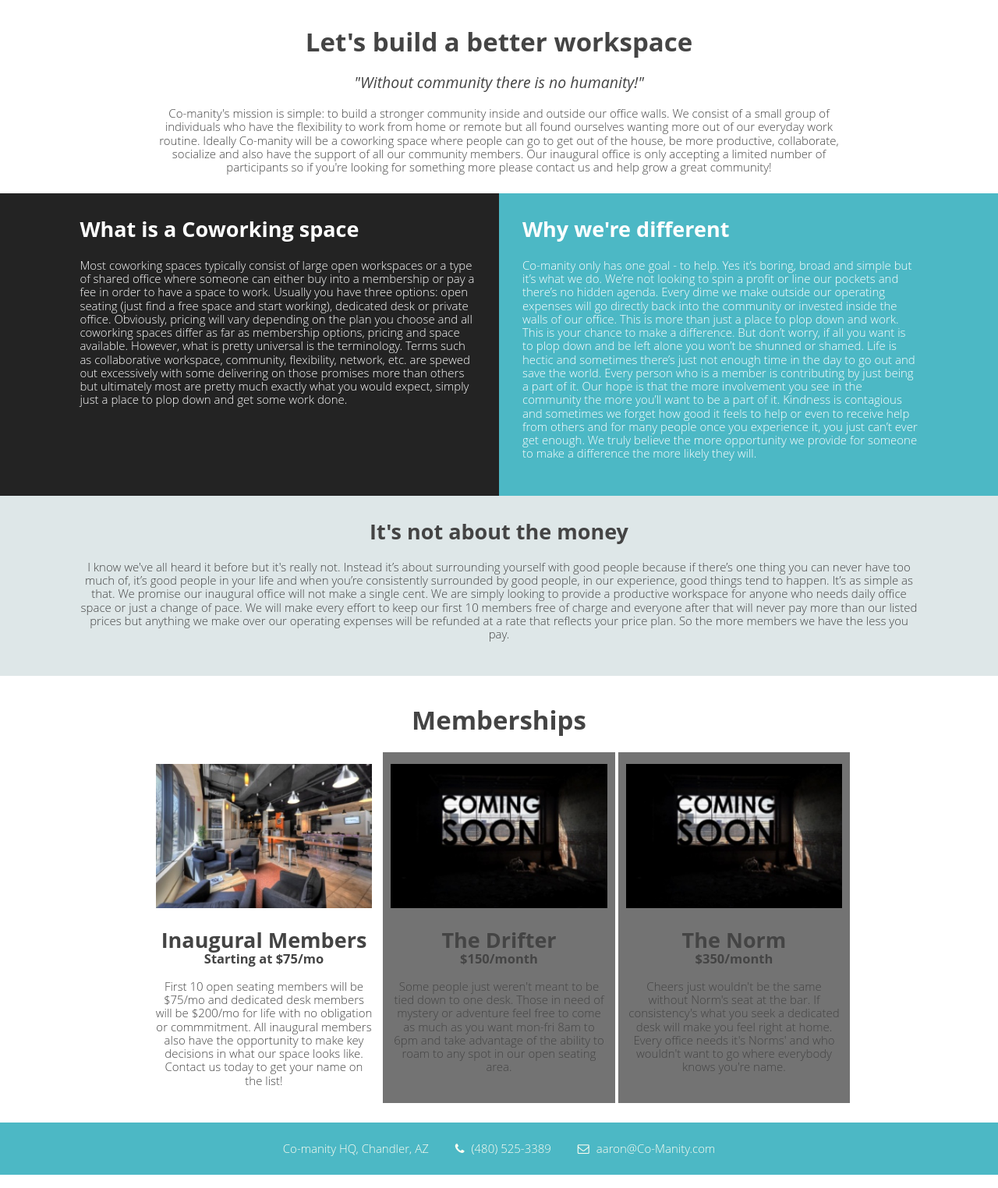
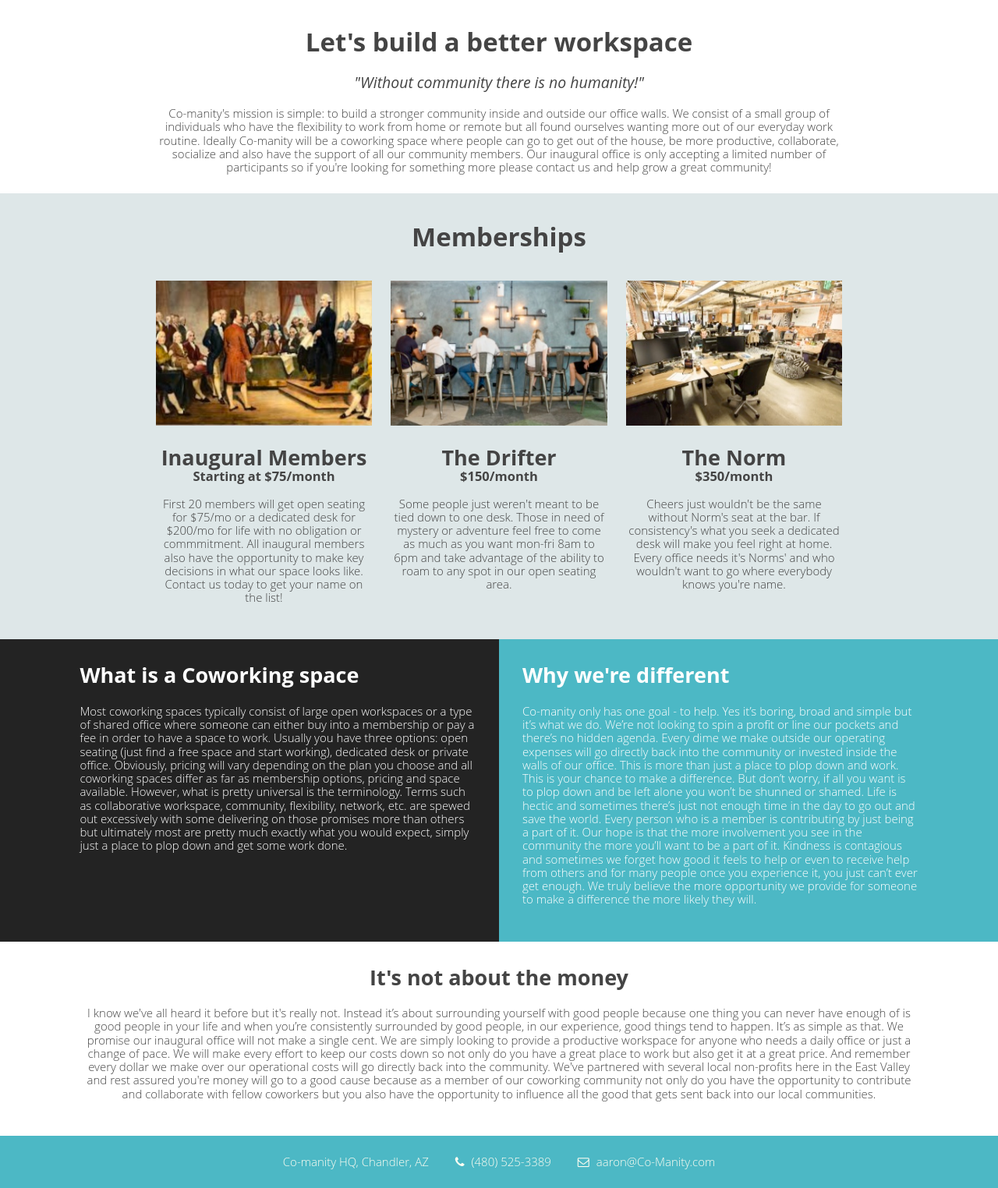
Before and after one commit to coolhand37/Comanity, a website: page index.html in a window 1280 px wide. Shown: the part 472-1996 px from the top of the page at 78% size. Drawn offline with nearby package versions, Linux system fonts and the light colour scheme.

Commit message:
updated images and main div classes

```diff
--- a/index.css
+++ b/index.css
@@ -161,12 +161,12 @@ body {
     background-color: white;
 }
 
-.secondary-content {
+.about-us {
     /*background-color: red;*/
 }
 
-.tieritary-content {
-    background-color: #fff;
+.memberships {
+    background-color: #dee7e8;
     text-align: center;
     padding: 15px;
 }
@@ -319,22 +319,22 @@ form button {
 /********Main Content**********/
 
 
-.about-us {
+.mission {
     padding: 10px 20px;
     /*text-align: left;*/
 }
 
-.about-us h3 {
+.mission h3 {
     font-size: 1.3em;
     font-style: italic;
     font-weight: normal;
 }
 
-.about-us button {
+.mission button {
     background-color: #4cb8c5;
 }
 
-/*******Secondary Content********/
+/*******About Us********/
 
 .coworking-tiles {
     /*background-color: blue;*/
@@ -360,7 +360,7 @@ form button {
 }
 
 .not-about-money {
-    background-color: #dee7e8;
+    background-color: #fff;
 }
 
 /*******Tieritary Content********/
@@ -381,9 +381,9 @@ form button {
     margin-bottom: 0;
 }
 
-.coming-soon-dark {
+/*.coming-soon-dark {
     background-image: url("images/darkbcg.png");
-}
+}*/
 
 .member-option-images {
     max-width: 100%;
@@ -456,7 +456,7 @@ footer {
 
 @media (min-width: 760px) {
 
-    .main-header > div, .hero > div, .main-content > div, /*.secondary-content > div,*/ .tieritary-content > div, footer > div {
+    .main-header > div, .hero > div, .main-content > div, /*.about-us > div,*/ .memberships > div, footer > div {
         width: 760px;
         margin: auto;
     }
@@ -479,7 +479,7 @@ footer {
 
 @media (min-width: 930px) {
 
-    .main-header > div, .hero > div, .main-content > div, /*.secondary-content > div,*/ .tieritary-content > div, footer > div {
+    .main-header > div, .hero > div, .main-content > div, /*.about-us > div,*/ .memberships > div, footer > div {
         width: 930px;
         margin: auto;
     }
--- a/index.html
+++ b/index.html
@@ -85,7 +85,7 @@
 			</form>
 		</div>
 		<div class="main-content">
-			<div id="about-us" class="about-us">
+			<div class="mission">
 				<h1>Let's build a better workspace</h1>
 				<h3>"Without community there is no humanity!"</h3>
 				<p>Co-manity's mission is simple: to build a stronger community inside and outside
@@ -95,7 +95,47 @@
 				</p>
 			</div>
 		</div>
-		<div class="secondary-content">
+		<div id="memberships" class="memberships">
+			<div>
+				<h1>Memberships</h1>
+				<div class="membership-tile-container">
+					<div class="membership-tiles">
+						<div>
+							<img class="member-option-images" src="images/founding.jpg">
+						</div>
+						<div>
+							<h2>Inaugural Members</h2>
+							<h3>Starting at $75/month</h3>
+							<p>First 20 members will get open seating for $75/mo or a dedicated desk for $200/mo for life with no obligation or commmitment. All inaugural members also have the opportunity to make key decisions in what our space looks like. Contact us today to get your name on the list!
+
+							<!-- Our inaugural office will be composed of approximately 30 members who will
+							have their own dedicated workspace and access to the office 24/7. Our inagural office will not make a dime off any membership fees so you will pay what we pay. --></p>
+						</div>
+					</div>
+					<div class="membership-tiles">
+						<div>
+							<img class="member-option-images" src="images/openseat.jpg">
+						</div>
+						<div>
+							<h2>The Drifter</h2>
+							<h3>$150/month</h3>
+							<p>Some people just weren't meant to be tied down to one desk. Those in need of mystery or adventure feel free to come as much as you want mon-fri 8am to 6pm and take advantage of the ability to roam to any spot in our open seating area.</p>
+						</div>
+					</div>
+					<div class="membership-tiles">
+						<div>
+							<img class="member-option-images" src="images/dedicated.jpg">
+						</div>
+						<div>
+							<h2>The Norm</h2>
+							<h3>$350/month</h3>
+							<p>Cheers just wouldn't be the same without Norm's seat at the bar. If consistency's what you seek a dedicated desk will make you feel right at home. Every office needs it's Norms' and who wouldn't want to go where everybody knows you're name. </p>
+						</div>
+					</div>
+				</div>
+			</div>
+		</div>
+		<div id="about-us" class="about-us">
 			<div class="coworking-tiles">
 				<div class="what-coworking">
 					<h2>What is a Coworking space</h2>
@@ -110,47 +150,7 @@
 				<div class="not-about-money">
 					<h2>It's not about the money</h2>
 
-					<p>I know we've all heard it before but it's really not. Instead it’s about surrounding yourself with good people because if there’s one thing you can never have too much of, it’s good people in your life and when you’re consistently surrounded by good people, in our experience, good things tend to happen. It’s as simple as that. We promise our inaugural office will not make a single cent. We are simply looking to provide a productive workspace for anyone who needs daily office space or just a change of pace. We will make every effort to keep our first 10 members free of charge and everyone after that will never pay more than our listed prices but anything we make over our operating expenses will be refunded at a rate that reflects your price plan. So the more members we have the less you pay.</p>
-				</div>
-			</div>
-		</div>
-		<div id="memberships" class="tieritary-content">
-			<div>
-				<h1>Memberships</h1>
-				<div class="membership-tile-container">
-					<div class="membership-tiles">
-						<div>
-							<img class="member-option-images" src="images/image.jpg">
-						</div>
-						<div>
-							<h2>Inaugural Members</h2>
-							<h3>Starting at $75/mo</h3>
-							<p>First 10 open seating members will be $75/mo and dedicated desk members will be $200/mo for life with no obligation or commmitment. All inaugural members also have the opportunity to make key decisions in what our space looks like. Contact us today to get your name on the list!
-
-							<!-- Our inaugural office will be composed of approximately 30 members who will
-							have their own dedicated workspace and access to the office 24/7. Our inagural office will not make a dime off any membership fees so you will pay what we pay. --></p>
-						</div>
-					</div>
-					<div class="membership-tiles coming-soon-dark">
-						<div>
-							<img class="member-option-images" src="images/soon.jpg">
-						</div>
-						<div>
-							<h2>The Drifter</h2>
-							<h3>$150/month</h3>
-							<p>Some people just weren't meant to be tied down to one desk. Those in need of mystery or adventure feel free to come as much as you want mon-fri 8am to 6pm and take advantage of the ability to roam to any spot in our open seating area.</p>
-						</div>
-					</div>
-					<div class="membership-tiles coming-soon-dark">
-						<div>
-							<img class="member-option-images" src="images/soon.jpg">
-						</div>
-						<div>
-							<h2>The Norm</h2>
-							<h3>$350/month</h3>
-							<p>Cheers just wouldn't be the same without Norm's seat at the bar. If consistency's what you seek a dedicated desk will make you feel right at home. Every office needs it's Norms' and who wouldn't want to go where everybody knows you're name. </p>
-						</div>
-					</div>
+					<p>I know we've all heard it before but it's really not. Instead it’s about surrounding yourself with good people because one thing you can never have enough of is good people in your life and when you’re consistently surrounded by good people, in our experience, good things tend to happen. It’s as simple as that. We promise our inaugural office will not make a single cent. We are simply looking to provide a productive workspace for anyone who needs a daily office or just a change of pace. We will make every effort to keep our costs down so not only do you have a great place to work but also get it at a great price. And remember every dollar we make over our operational costs will go directly back into the community. We've partnered with several local non-profits here in the East Valley and rest assured you're money will go to a good cause because as a member of our coworking community not only do you have the opportunity to contribute and collaborate with fellow coworkers but you also have the opportunity to influence all the good that gets sent back into our local communities.</p>
 				</div>
 			</div>
 		</div>
```
Also changed, not shown: images/dedicated.jpg (added), images/founding.jpg (added), images/image.jpg (deleted), images/openseat.jpg (added), images/soon.jpg (deleted).
